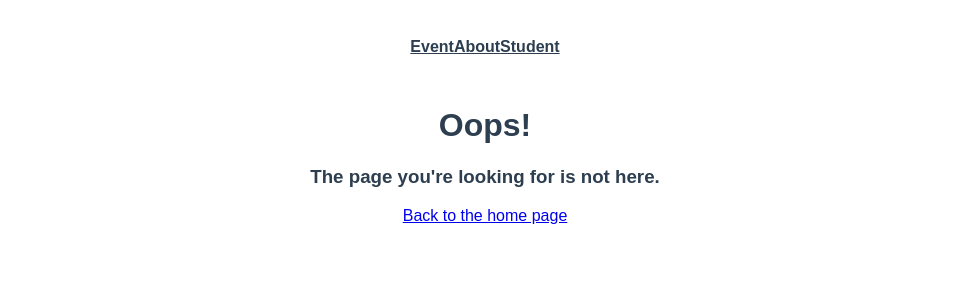
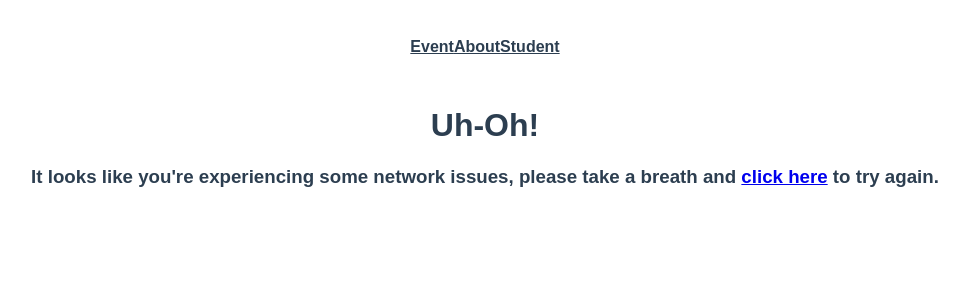
Before and after one commit to MRSMIRROR/331-intro-to-vite, a Vue app: page /network-error in a window 1280 px wide. Shown: the top 300 px of the page, without its empty margins (155-1124 px from the left). Built offline with nearby package versions, Linux system fonts and the light colour scheme.

Commit message:
question 5.2

```diff
--- a/src/router/index.ts
+++ b/src/router/index.ts
@@ -7,6 +7,7 @@
 import EventLayoutView from '@/views/event/LayoutView.vue'
 import StudentView from '@/views/StudentView.vue'
 import NotFoundView from '@/views/NotFoundView.vue'
+import NetworkErrorView from '@/views/NetworkErrorView.vue'
 
 const router = createRouter({
   history: createWebHistory(import.meta.env.BASE_URL),
@@ -57,6 +58,11 @@
       component: StudentView
     },
     {
+      path: '/network-error',
+      name: 'network-error-view',
+      component: NetworkErrorView
+    },
+    {
       path: '/404/:resource',
       name: '404/resource-view',
       component: NotFoundView,
--- /dev/null
+++ b/src/views/NetworkErrorView.vue
@@ -0,0 +1,8 @@
+<template>
+    <div class="networkError">
+        <h1>Uh-Oh!</h1>
+        <h3>It looks like you're experiencing some network issues, please take a breath and
+            <a href="#" @click="$router.go(-1)">click here</a> to try again.
+        </h3>
+    </div>
+</template>
--- a/src/views/event/LayoutView.vue
+++ b/src/views/event/LayoutView.vue
@@ -19,11 +19,15 @@
     .then(response => {
       event.value = response.data
     })
-    .catch(() => {
-      router.push({
-        name: '404-resource-view',
-        params: { resource: 'event' }
-      })
+    .catch((error) => {
+      if (error.response && error.response.status === 404) {
+        router.push({
+          name: '404-resource-view',
+          params: { resource: 'event'}
+        })
+      } else {
+        router.push({ name: 'network-error-view' })
+      }
     })
 })
 </script>
```
